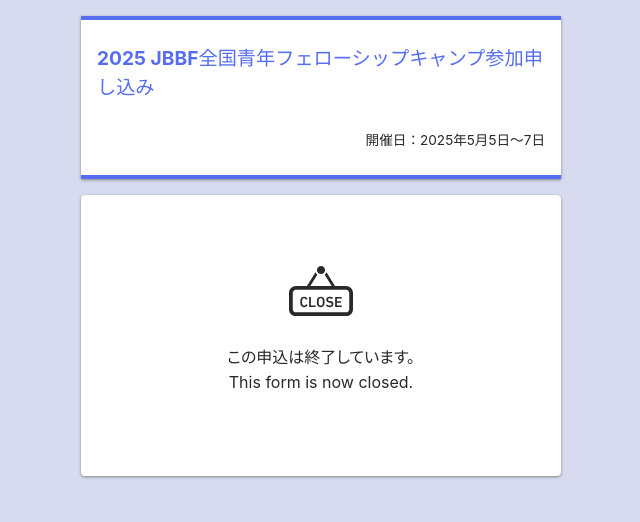
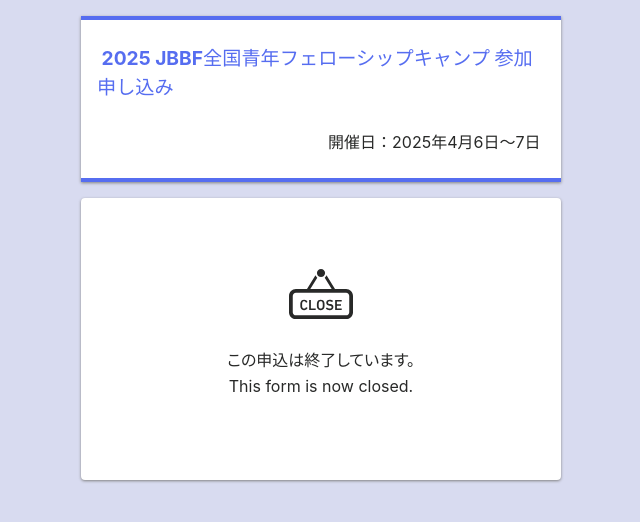
Before and after one commit to axunion/nitonabbc-form, a Nuxt app: page /apply/202505 in a window 1280 px wide. Shown: the top 522 px of the page, without its empty margins (319-959 px from the left). Built offline with nearby package versions, Linux system fonts and the light colour scheme; no server answers.

Commit message:
feat: Implement HeaderDefault component for consistent header structure across pages

```diff
--- /dev/null
+++ b/app/components/HeaderDefault.vue
@@ -0,0 +1,33 @@
+<template>
+    <header class="header">
+        <h1 class="heading">
+            <slot name="heading"></slot>
+        </h1>
+        <div class="date">
+            <slot name="date"></slot>
+        </div>
+    </header>
+</template>
+
+
+<style scoped>
+.header {
+    background: white;
+    border-bottom: var(--color-primary) solid 4px;
+    border-top: var(--color-primary) solid 4px;
+    box-shadow: 0 1px 3px gray;
+    margin: 0 0 1em;
+    padding: 1.5em 1em;
+    white-space: pre-wrap;
+}
+
+.heading {
+    color: var(--color-primary);
+    font-size: 120%;
+    margin: 0 0 1.5em;
+}
+
+.date {
+    text-align: right;
+}
+</style>
--- a/app/layouts/default.vue
+++ b/app/layouts/default.vue
@@ -1,14 +1,18 @@
 <template>
-  <div class="content">
-    <slot></slot>
+  <div class="cantainer">
+    <div class="content">
+      <slot></slot>
+    </div>
   </div>
 </template>
 
 <style scoped>
+.cantainer {
+  min-height: 100vh;
+  min-height: 100svh;
+}
+
 .content {
-  display: flex;
-  flex-direction: column;
-  gap: 1em;
   margin: auto;
   max-width: 480px;
   padding: 1em;
--- a/app/pages/apply/202402.vue
+++ b/app/pages/apply/202402.vue
@@ -1,14 +1,14 @@
 <script setup lang="ts">
 useHead({
-    title: "京葉地区合同青年会参加申込",
+  title: "京葉地区合同青年会参加申込",
 });
 </script>
 
 <template>
-  <header class="header">
-    <h1 class="h1">京葉地区合同青年会参加申込</h1>
-    <div class="date">開催日：2024年2月25日</div>
-  </header>
+  <HeaderDefault>
+    <template #heading>京葉地区合同青年会 参加申込</template>
+    <template #date>開催日：2024年2月25日</template>
+  </HeaderDefault>
 
   <main class="main">
     <FormClose>
@@ -17,25 +17,3 @@
     </FormClose>
   </main>
 </template>
-
-<style scoped>
-.header {
-  background: white;
-  border-bottom: var(--color-primary) solid 4px;
-  border-top: var(--color-primary) solid 4px;
-  box-shadow: 0 1px 3px gray;
-  padding: 1.5em 1em;
-}
-
-.h1 {
-  color: var(--color-primary);
-  font-size: 115%;
-  margin: 0 0 1.5em;
-}
-
-.date {
-  font-size: 85%;
-  margin: auto;
-  text-align: right;
-}
-</style>
--- a/app/pages/apply/202409.vue
+++ b/app/pages/apply/202409.vue
@@ -1,20 +1,20 @@
 <script setup lang="ts">
 useHead({
-    title: "京葉地区一泊お泊まり会参加申込",
+  title: "京葉地区一泊お泊まり会参加申込",
 });
 </script>
 
 <template>
-  <header class="header">
-    <h1 class="h1">
-      京葉地区一泊お泊まり会参加申込<br />
+  <HeaderDefault>
+    <template #heading>
+      京葉地区一泊お泊まり会 参加申込<br />
       Keiyo Area Retreat Registration
-    </h1>
-    <div class="date">
+    </template>
+    <template #date>
       開催日：2024年9月22日〜23日<br />
       Event Dates: September 22-23, 2024
-    </div>
-  </header>
+    </template>
+  </HeaderDefault>
 
   <main class="main">
     <FormClose>
@@ -23,25 +23,3 @@
     </FormClose>
   </main>
 </template>
-
-<style scoped>
-.header {
-  background: white;
-  border-bottom: var(--color-primary) solid 4px;
-  border-top: var(--color-primary) solid 4px;
-  box-shadow: 0 1px 3px gray;
-  padding: 1.5em 1em;
-}
-
-.h1 {
-  color: var(--color-primary);
-  font-size: 115%;
-  margin: 0 0 1.5em;
-}
-
-.date {
-  font-size: 85%;
-  margin: auto;
-  text-align: right;
-}
-</style>
--- a/app/pages/apply/202505.vue
+++ b/app/pages/apply/202505.vue
@@ -47,14 +47,14 @@
 </script>
 
 <template>
-    <header class="header">
-        <h1 class="h1">
-            2025 JBBF全国青年フェローシップキャンプ参加申し込み
-        </h1>
-        <div class="date">
-            開催日：2025年5月5日〜7日
-        </div>
-    </header>
+    <HeaderDefault>
+        <template #heading>
+            2025 JBBF全国青年フェローシップキャンプ 参加申し込み
+        </template>
+        <template #date>
+            開催日：2025年4月6日〜7日
+        </template>
+    </HeaderDefault>
 
     <main>
         <!-- <template v-if="expirationState === 'valid'">
@@ -135,32 +135,6 @@
 </template>
 
 <style scoped>
-.header {
-    background: white;
-    border-bottom: var(--color-primary) solid 4px;
-    border-top: var(--color-primary) solid 4px;
-    box-shadow: 0 1px 3px gray;
-    padding: 1.5em 1em;
-}
-
-.h1 {
-    color: var(--color-primary);
-    font-size: 120%;
-    margin: 0 0 1.5em;
-}
-
-.date {
-    font-size: 85%;
-    text-align: right;
-}
-
-.ready {
-    align-items: center;
-    display: flex;
-    flex-direction: column;
-    padding: 1em;
-}
-
 .form {
     display: flex;
     flex-direction: column;
--- a/app/pages/survey/202409.vue
+++ b/app/pages/survey/202409.vue
@@ -1,20 +1,20 @@
 <script setup lang="ts">
 useHead({
-    title: "京葉地区一泊お泊まり会アンケート",
+  title: "京葉地区一泊お泊まり会アンケート",
 });
 </script>
 
 <template>
-  <header class="header">
-    <h1 class="h1">
-      京葉地区一泊お泊まり会アンケート<br />
+  <HeaderDefault>
+    <template #heading>
+      京葉地区一泊お泊まり会 アンケート<br />
       Keiyo Area Retreat Survey
-    </h1>
-    <div class="date">
+    </template>
+    <template #date>
       開催日：2024年9月22日〜23日<br />
       Event Dates: September 22-23, 2024
-    </div>
-  </header>
+    </template>
+  </HeaderDefault>
 
   <main class="main">
     <FormClose>
@@ -23,25 +23,3 @@
     </FormClose>
   </main>
 </template>
-
-<style scoped>
-.header {
-  background: white;
-  border-bottom: var(--color-primary) solid 4px;
-  border-top: var(--color-primary) solid 4px;
-  box-shadow: 0 1px 3px gray;
-  padding: 1.5em 1em;
-}
-
-.h1 {
-  color: var(--color-primary);
-  font-size: 115%;
-  margin: 0 0 1.5em;
-}
-
-.date {
-  font-size: 85%;
-  margin: auto;
-  text-align: right;
-}
-</style>
```
